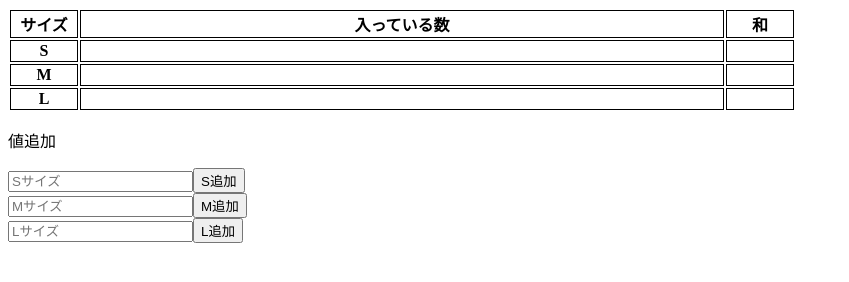
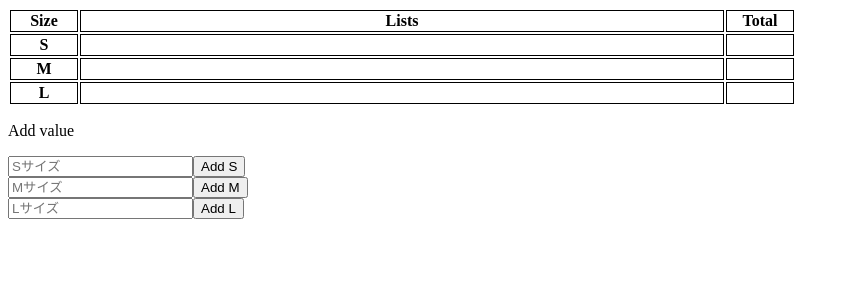
Before and after one commit to MiyabiKakeru/fmm2, a plain HTML site: page index.html in a window 1280 px wide. Shown: the whole page, without its empty margins (0-849 px from the left). Drawn offline with Linux system fonts and the light colour scheme.

Commit message:
Translate Japanese text to English in index.html
Updated the HTML content to change Japanese text to English.

```diff
--- a/index.html
+++ b/index.html
@@ -1,6 +1,7 @@
 <!DOCTYPE html>
 <html>
     <head>
+        <title>For my mother1</title>
         <meta charset="utf-8">
         <style>
             th,td {
@@ -16,9 +17,9 @@
     <body>
         <table>
             <tr>
-                <th>サイズ</th>
-                <th class="large">入っている数</th>
-                <th>和</th>
+                <th>Size</th>
+                <th class="large">Lists</th>
+                <th>Total</th>
             </tr>
             <tr>
                 <th>S</th>
@@ -36,9 +37,9 @@
                 <td id="sumL"></td>
             </tr>
         </table>
-        <p>値追加</p>
-        <input type="number" id="textS" placeholder="Sサイズ"><button id="btnS">S追加</button><br>
-        <input type="number" id="textM" placeholder="Mサイズ"><button id="btnM">M追加</button><br>
-        <input type="number" id="textL" placeholder="Lサイズ"><button id="btnL">L追加</button>
+        <p>Add value</p>
+        <input type="number" id="textS" placeholder="Sサイズ"><button id="btnS">Add S</button><br>
+        <input type="number" id="textM" placeholder="Mサイズ"><button id="btnM">Add M</button><br>
+        <input type="number" id="textL" placeholder="Lサイズ"><button id="btnL">Add L</button>
     </body>
 </html>
```
